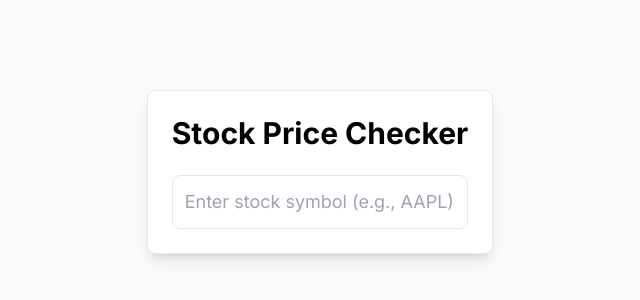
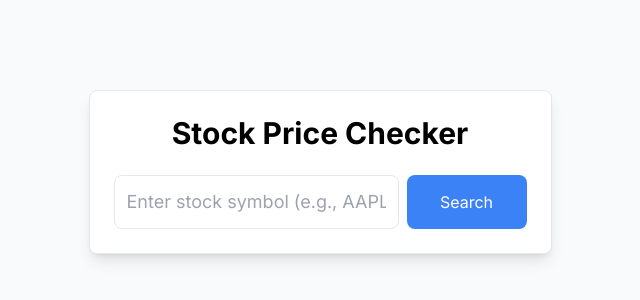
Before and after one commit to nexuslifeline/stock-price-app, a Next.js app: page / in a window 1280 px wide. Shown: the part 252-552 px from the top of the page, without its empty margins (320-960 px from the left). Built offline with nearby package versions, Linux system fonts and the light colour scheme.

Commit message:
Add SearchButton component for triggering search actions

```diff
--- /dev/null
+++ b/src/app/components/Common/Button/index.js
@@ -0,0 +1,20 @@
+import Spinner from "@/app/components/Common/Spinner";
+
+const Button = ({ children, isBusy, ...props }) => {
+  return (
+    <button
+      className="bg-blue-500 text-white px-4 py-2 rounded-lg flex items-center justify-center min-w-[120px]"
+      {...props}
+    >
+      {isBusy && (
+        <>
+          <Spinner />
+          <span className="mr-2" />
+        </>
+      )}
+      {children}
+    </button>
+  );
+};
+
+export default Button;
--- /dev/null
+++ b/src/app/components/Common/Spinner/index.js
@@ -0,0 +1,24 @@
+import React from "react";
+import PropTypes from "prop-types";
+
+const Spinner = ({ size = "small" }) => {
+  const sizes = {
+    small: "w-5 h-5 border-2",
+    medium: "w-12 h-12 border-4",
+    large: "w-20 h-20 border-8"
+  };
+
+  return (
+    <div className="flex justify-center items-center">
+      <div
+        className={`${sizes[size]} border-t-transparent border-white border-solid rounded-full animate-spin`}
+      ></div>
+    </div>
+  );
+};
+
+Spinner.propTypes = {
+  size: PropTypes.oneOf(["small", "medium", "large"])
+};
+
+export default Spinner;
--- a/src/app/components/StockPrice/index.js
+++ b/src/app/components/StockPrice/index.js
@@ -4,18 +4,29 @@ import { useState } from "react";
 
 import StockData from "@/app/components/StockPrice/StockData";
 import SkeletonLoader from "@/app/components/StockPrice/SkeletonLoader";
+import Button from "@/app/components/Common/Button";
 import useStockPrice from "@/app/shared/hooks/useStockPrice";
 
 const StockPrice = () => {
   const [symbol, setSymbol] = useState("");
-  const { stockData, loading, error, fetchStockPrice } = useStockPrice();
+  const { stockData, loading, error, fetchStockPrice, setError } =
+    useStockPrice();
 
   const handleInputChange = e => {
     const inputValue = e.target.value.toUpperCase();
     setSymbol(inputValue);
+    setError("");
+  };
 
-    if (inputValue) {
-      fetchStockPrice(inputValue);
+  const handleSearch = () => {
+    if (symbol) {
+      fetchStockPrice(symbol);
+    }
+  };
+
+  const handleKeyDown = e => {
+    if (e.key === "Enter") {
+      handleSearch();
     }
   };
 
@@ -24,13 +35,19 @@ const StockPrice = () => {
       <h1 className="text-3xl font-bold text-center mb-6">
         Stock Price Checker
       </h1>
+      <div className="flex space-x-2">
         <input
           type="text"
           className="border p-3 w-full rounded-lg text-lg"
           placeholder="Enter stock symbol (e.g., AAPL)"
           value={symbol}
           onChange={handleInputChange}
+          onKeyDown={handleKeyDown}
         />
+        <Button onClick={handleSearch} isBusy={loading}>
+          Search
+        </Button>
+      </div>
       {loading && symbol && <SkeletonLoader />}
       {error && symbol && <p className="text-red-500 mt-6 text-lg">{error}</p>}
       {stockData && <StockData data={stockData} />}
--- a/src/app/shared/hooks/useStockPrice.js
+++ b/src/app/shared/hooks/useStockPrice.js
@@ -45,7 +45,7 @@ const useStockPrice = () => {
   };
 
   const debouncedFetchStockPrice = useCallback(
-    debounce(fetchStockPrice, 500),
+    debounce(fetchStockPrice, 350),
     []
   );
 
@@ -53,6 +53,7 @@ const useStockPrice = () => {
     stockData,
     loading,
     error,
+    setError,
     fetchStockPrice: debouncedFetchStockPrice
   };
 };
```
Lines whose indentation alone changed are shown as unchanged.
